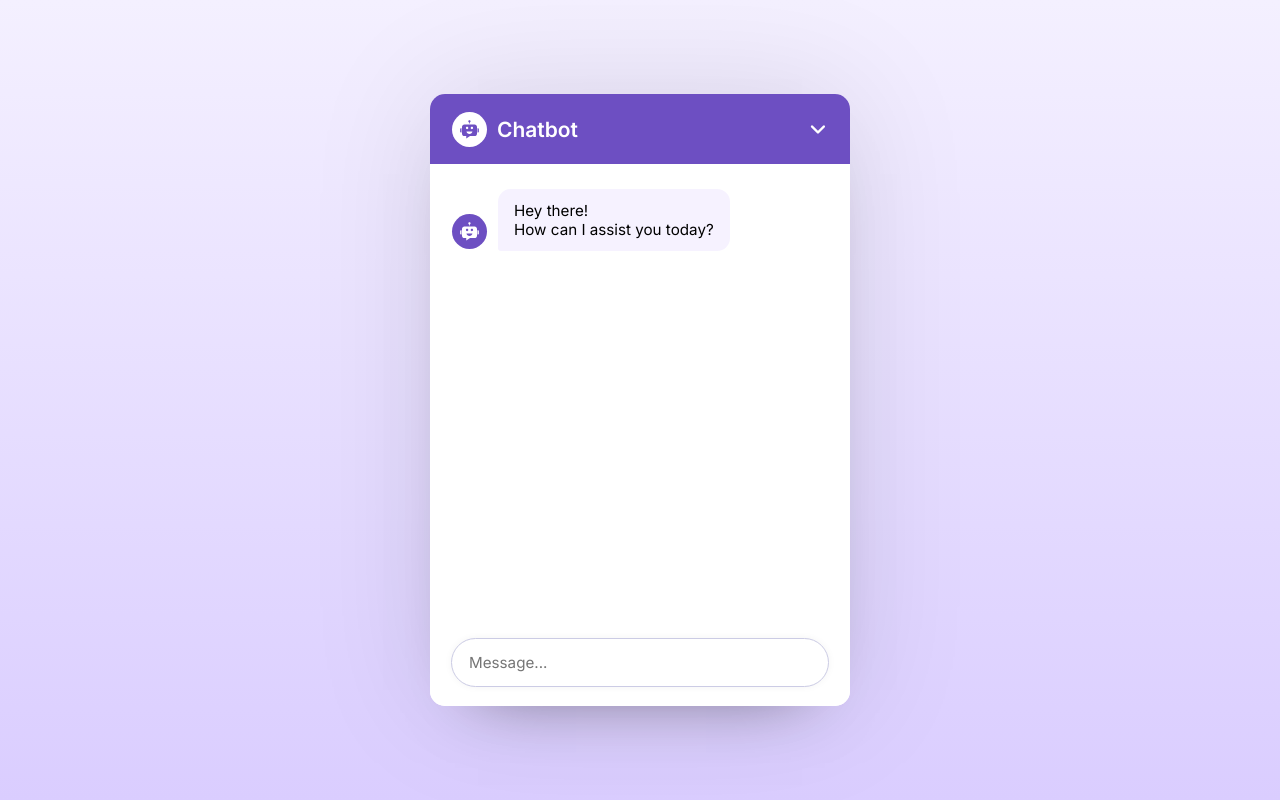
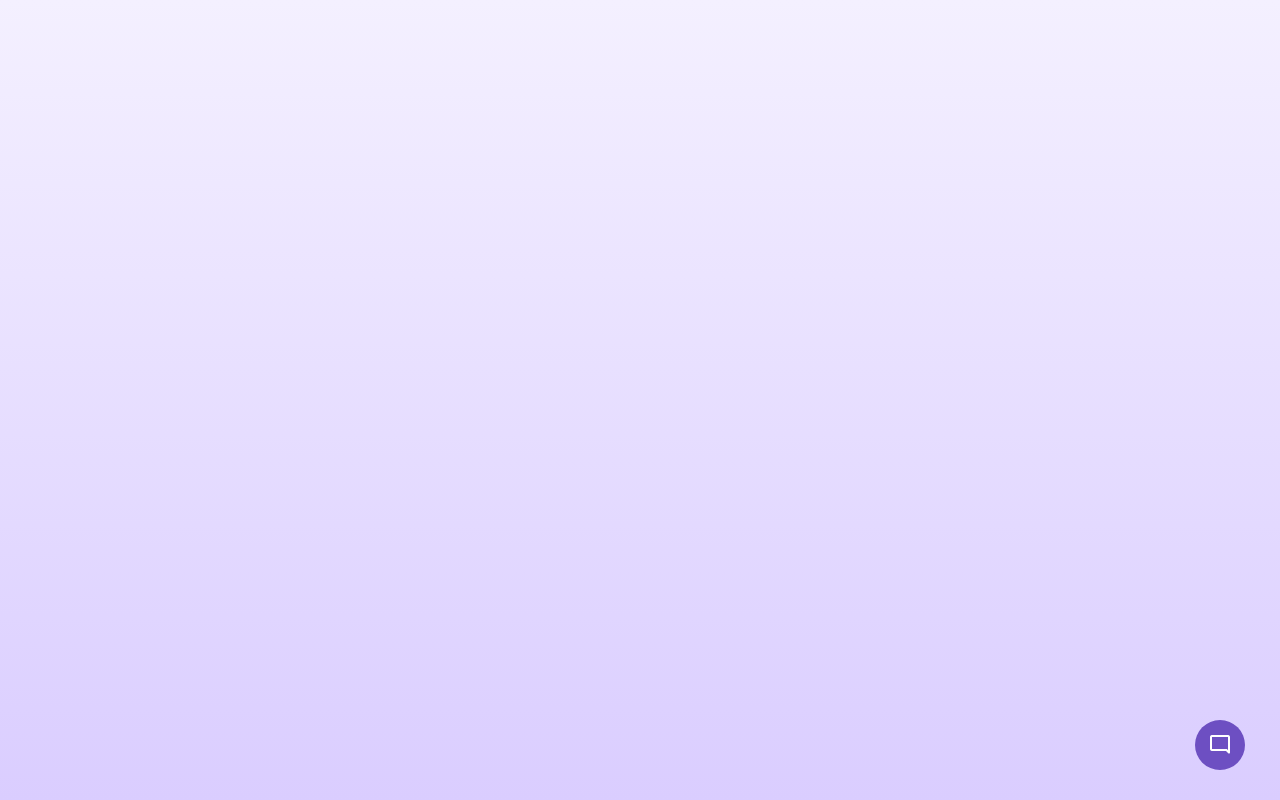
Before and after one commit to DhanukaPrabhashwara/chat-bot, a React (Vite) app: page / in a window 1280 px wide. Built offline with nearby package versions, Linux system fonts and the light colour scheme.

Commit message:
popup chat when click icon is done

```diff
--- a/index.html
+++ b/index.html
@@ -6,7 +6,7 @@
     <meta name="viewport" content="width=device-width, initial-scale=1.0" />
     <title>Chatbot in ReactJS</title>
     <!--Linking Google Fonts for Icons-->
-    <link rel="stylesheet" href="https://fonts.googleapis.com/css2?family=Material+Symbols+Rounded:opsz,wght,FILL,GRAD@48,400,0,0" />
+    <link rel="stylesheet" href="https://fonts.googleapis.com/css2?family=Material+Symbols+Rounded:opsz,wght,FILL,GRAD@48,400,1,0" />
   </head>
   <body>
     <div id="root"></div>
--- a/src/App.jsx
+++ b/src/App.jsx
@@ -5,6 +5,7 @@
 
 const App = () => {
   const [chatHistory, setChatHistory] = useState([]);
+  const [showChatbot, setShowChatbot] = useState(false);
   const chatBodyRef = useRef();
 
   const generateBotResponse = async (history) => {
@@ -44,7 +45,13 @@
   }, [chatHistory]);
 
   return (
-    <div className="Container">
+    <div className={`container ${showChatbot ? "show-chatbot" : ""}`}>
+      <button onClick={() => setShowChatbot(prev => !prev)}
+      id="chatbot-toggler">
+        <span className="material-symbols-rounded">mode_comment</span>
+        <span className="material-symbols-rounded">close</span>
+      </button>
+
       <div className="chatbot-popup">
         {/* Chatbot Header */}
         <div className="chat-header">
--- a/src/index.css
+++ b/src/index.css
@@ -10,21 +10,65 @@
 
 body {
     width: 100%;
-    display: flex;
-    align-items: center;
-    justify-content: center;
     min-height: 100vh;
     background: linear-gradient(#F4F0FF, #DACDFF);
 }
 
+#chatbot-toggler {
+    position: fixed;
+    bottom: 30px;
+    right: 35px;
+    width: 50px;
+    height: 50px;
+    border-radius: 50%;
+    background: #6D4FC2;
+    border: none;
+    cursor: pointer;
+    display: flex;
+    align-items: center;
+    justify-content: center;
+    transition: all 0.2s ease;
+}
+
+#chatbot-toggler span {
+    position: absolute;
+    color: #fff;
+}
+
+.container.show-chatbot #chatbot-toggler {
+    transform: rotate(90deg);
+}
+
+#chatbot-toggler span:last-child,
+.container.show-chatbot #chatbot-toggler span:first-child {
+    opacity: 0;
+}
+
+.container.show-chatbot #chatbot-toggler span:last-child{
+    opacity: 1;
+}
+
 .chatbot-popup {
-    position: relative;
+    position: fixed;
+    opacity: 0;
+    pointer-events: none;
+    bottom: 90px;
+    right: 35px;
     width: 420px;
+    transform: scale(0.2);
     overflow: hidden;
     background: #fff;
     border-radius: 15px;
+    transform-origin: bottom right;
     box-shadow: 0 0 128px 0 rgba(0, 0, 0, 0.1),
                 0 32px 64px -48px rgba(0, 0, 0, 0.5);
+    transition: all 0.1s ease;
+}
+
+.container.show-chatbot .chatbot-popup {
+    opacity: 1;
+    transform: scale(1);
+    pointer-events: auto;
 }
 
 .chatbot-popup .chat-header {
```
